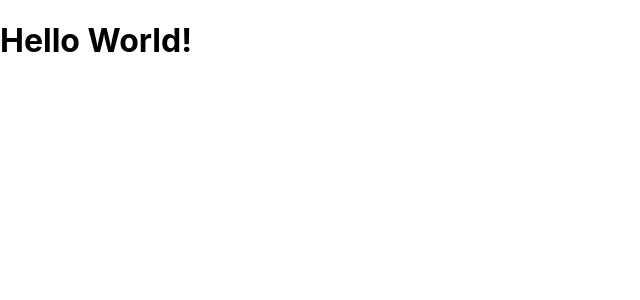
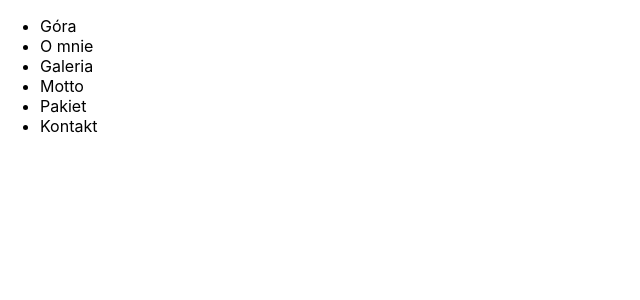
Before and after one commit to Gonai132/portfolioSPA, a React (Create React App) app: page / in a window 1280 px wide. Shown: the top 300 px of the page, without its empty margins (0-640 px from the left). Built offline with nearby package versions, Linux system fonts and the light colour scheme.

Commit message:
creating Navbar.js

```diff
--- a/src/App.js
+++ b/src/App.js
@@ -1,10 +1,11 @@
 import React from "react";
+import Navbar from "./components/navbar/Navbar";
 
 const App = () => {
   return (
-    <h1>
-      Hello World!
-    </h1>
+    <div>
+      <Navbar/>
+    </div>
   );
 }
 
--- /dev/null
+++ b/src/components/navbar/Navbar.js
@@ -0,0 +1,18 @@
+import React from "react";
+
+const Navbar = ()=>{
+
+return(
+    <nav className="navbar-main">
+        <ul>
+            <li className="nav-item">Góra</li>
+            <li className="nav-item">O mnie</li>
+            <li className="nav-item">Galeria</li>
+            <li className="nav-item">Motto</li>
+            <li className="nav-item">Pakiet</li>
+            <li className="nav-item">Kontakt</li>
+        </ul>
+    </nav>
+);
+};
+export default Navbar;
```
Also changed, not shown: src/components/ContextApi.js (added), src/components/navbar/navbar.css (added).
